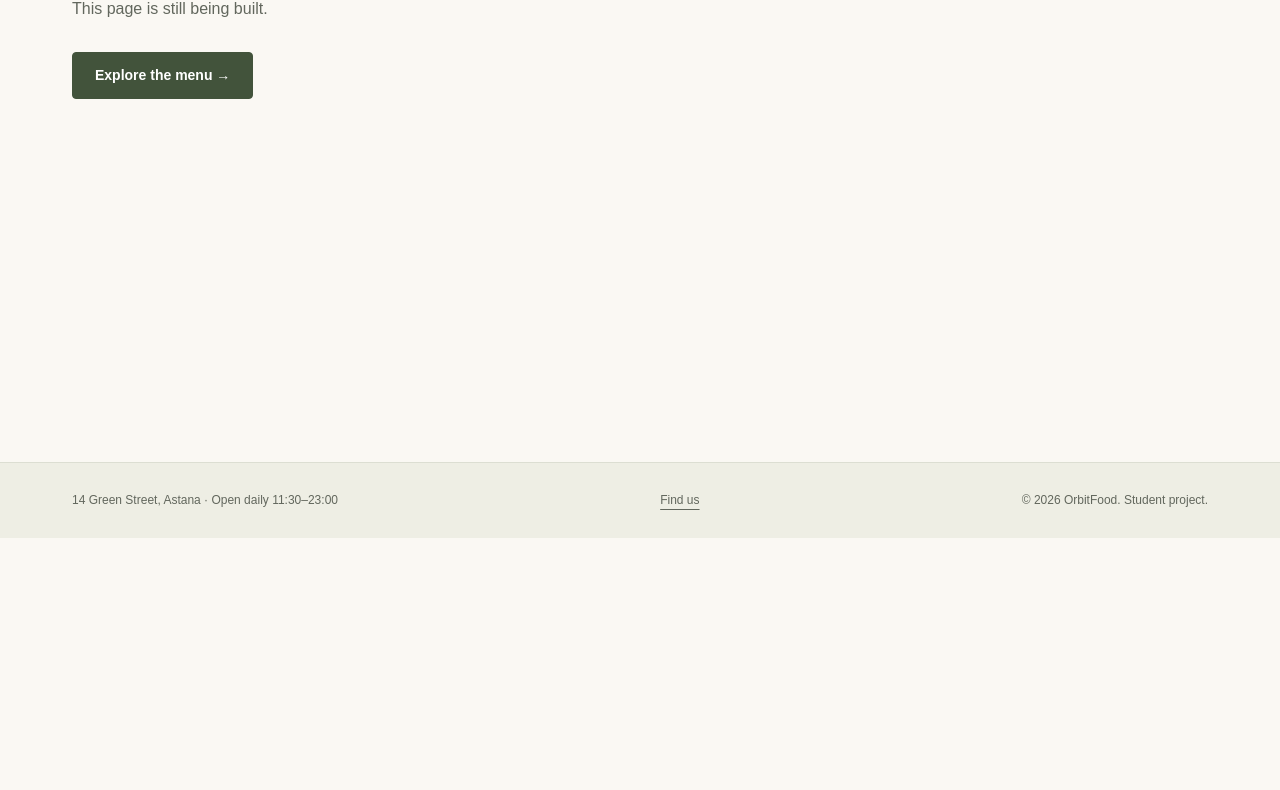
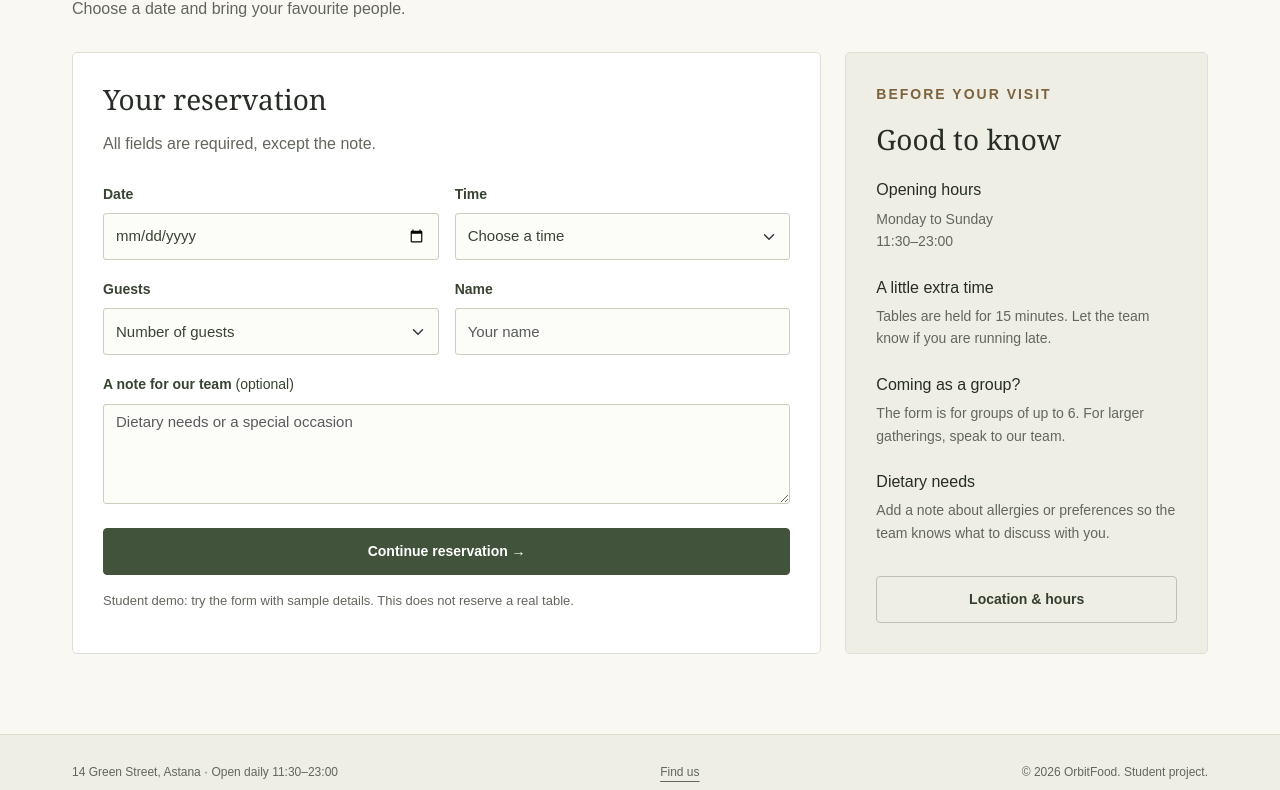
Before and after one commit to Ramin293/web1_midterm, a plain HTML site: page reservation.html in a window 1280 px wide. Shown: the part 262-1052 px from the top of the page. Before the commit the page ends 800 px from the top, so only its background shows below. Drawn offline with Linux system fonts and the light colour scheme.

Commit message:
Build reservation form and demo result

```diff
--- a/css/style.css
+++ b/css/style.css
@@ -37,7 +37,10 @@ a:hover {
 }
 
 a:focus-visible,
-button:focus-visible {
+button:focus-visible,
+input:focus-visible,
+select:focus-visible,
+textarea:focus-visible {
     outline: 3px solid #986737;
     outline-offset: 4px;
 }
@@ -330,6 +333,20 @@ p {
     font-size: 28px;
 }
 
+.side-panel {
+    background-color: #eeeee4;
+}
+
+.side-panel h3 {
+    margin-top: 26px;
+    font-size: 16px;
+}
+
+.side-panel p,
+.side-panel li {
+    font-size: 14px;
+}
+
 .page-photo {
     width: 100%;
     height: 390px;
@@ -395,6 +412,34 @@ img[src="images/toast.jpg"] {
     object-position: center 75%;
 }
 
+.form-label {
+    margin-bottom: 8px;
+    color: #394333;
+    font-size: 14px;
+    font-weight: bold;
+}
+
+.form-control,
+.form-select {
+    min-height: 47px;
+    border-color: #c9cebf;
+    border-radius: 3px;
+    background-color: #fcfcf8;
+    color: #394333;
+    font-size: 15px;
+}
+
+.form-control:focus,
+.form-select:focus {
+    border-color: #42533b;
+    background-color: #ffffff;
+    box-shadow: none;
+}
+
+textarea.form-control {
+    min-height: 100px;
+}
+
 .hours {
     margin-bottom: 0;
     font-size: 14px;
@@ -432,6 +477,19 @@ img[src="images/toast.jpg"] {
 
 .location .btn {
     align-self: flex-start;
+}
+
+.result {
+    max-width: 700px;
+    margin: 65px auto;
+    padding: 45px;
+    border: 1px solid #dedfd5;
+    border-radius: 5px;
+    background-color: #ffffff;
+}
+
+.result h1 {
+    font-size: 42px;
 }
 
 .small-note {
@@ -556,7 +614,8 @@ img[src="images/toast.jpg"] {
     }
 
     .panel,
-    .location {
+    .location,
+    .result {
         padding: 24px;
     }
 
--- a/reservation.html
+++ b/reservation.html
@@ -27,12 +27,76 @@
     <main id="main">
         <div class="container">
             <header class="page-top">
-                <p class="eyebrow">Coming soon</p>
+                <p class="eyebrow">Make yourself at home</p>
                 <h1>Reserve a table</h1>
-                <p>This page is still being built.</p>
+                <p>Choose a date and bring your favourite people.</p>
             </header>
-            <div class="page-content">
-                <a class="btn btn-dark" href="menu.html">Explore the menu &rarr;</a>
+            <div class="page-content row g-4">
+                <div class="col-lg-8">
+                    <section class="panel">
+                        <h2>Your reservation</h2>
+                        <p class="mb-4">All fields are required, except the note.</p>
+                        <form action="reservation-result.html" method="get">
+                            <div class="row g-3">
+                                <div class="col-md-6">
+                                    <label class="form-label" for="date">Date</label>
+                                    <input class="form-control" type="date" id="date" name="date" required>
+                                </div>
+                                <div class="col-md-6">
+                                    <label class="form-label" for="time">Time</label>
+                                    <select class="form-select" id="time" name="time" required>
+                                        <option value="">Choose a time</option>
+                                        <option>11:30</option>
+                                        <option>13:00</option>
+                                        <option>14:30</option>
+                                        <option>16:00</option>
+                                        <option>17:30</option>
+                                        <option>19:00</option>
+                                        <option>20:30</option>
+                                        <option>21:30</option>
+                                    </select>
+                                </div>
+                                <div class="col-md-6">
+                                    <label class="form-label" for="guests">Guests</label>
+                                    <select class="form-select" id="guests" name="guests" required>
+                                        <option value="">Number of guests</option>
+                                        <option value="1">1 guest</option>
+                                        <option value="2">2 guests</option>
+                                        <option value="3">3 guests</option>
+                                        <option value="4">4 guests</option>
+                                        <option value="5">5 guests</option>
+                                        <option value="6">6 guests</option>
+                                    </select>
+                                </div>
+                                <div class="col-md-6">
+                                    <label class="form-label" for="name">Name</label>
+                                    <input class="form-control" type="text" id="name" name="name" placeholder="Your name" minlength="2" maxlength="60" required>
+                                </div>
+                                <div class="col-12">
+                                    <label class="form-label" for="note">A note for our team <span class="fw-normal">(optional)</span></label>
+                                    <textarea class="form-control" id="note" name="note" rows="3" maxlength="300" placeholder="Dietary needs or a special occasion"></textarea>
+                                </div>
+                            </div>
+                            <button class="btn btn-dark w-100 mt-4" type="submit">Continue reservation &rarr;</button>
+                            <p class="small-note">Student demo: try the form with sample details. This does not reserve a real table.</p>
+                        </form>
+                    </section>
+                </div>
+                <aside class="col-lg-4">
+                    <div class="panel side-panel">
+                        <p class="eyebrow">Before your visit</p>
+                        <h2>Good to know</h2>
+                        <h3>Opening hours</h3>
+                        <p>Monday to Sunday<br>11:30&ndash;23:00</p>
+                        <h3>A little extra time</h3>
+                        <p>Tables are held for 15 minutes. Let the team know if you are running late.</p>
+                        <h3>Coming as a group?</h3>
+                        <p>The form is for groups of up to 6. For larger gatherings, speak to our team.</p>
+                        <h3>Dietary needs</h3>
+                        <p>Add a note about allergies or preferences so the team knows what to discuss with you.</p>
+                        <a class="btn btn-outline-dark w-100 mt-3" href="about.html#location">Location &amp; hours</a>
+                    </div>
+                </aside>
             </div>
         </div>
     </main>
@@ -40,7 +104,7 @@
     <footer class="footer">
         <div class="container footer-content">
             <p>14 Green Street, Astana <span aria-hidden="true">&middot;</span> Open daily 11:30&ndash;23:00</p>
-            <a href="about.html">Find us</a>
+            <a href="about.html#location">Find us</a>
             <p>&copy; 2026 OrbitFood. Student project.</p>
         </div>
     </footer>
```
Also changed, not shown: reservation-result.html (added, +49 -0 lines).
